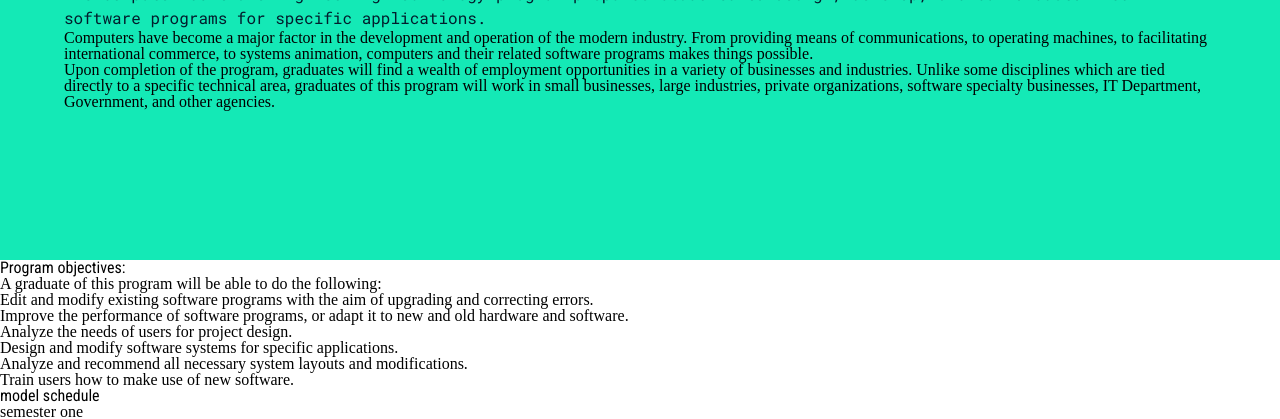
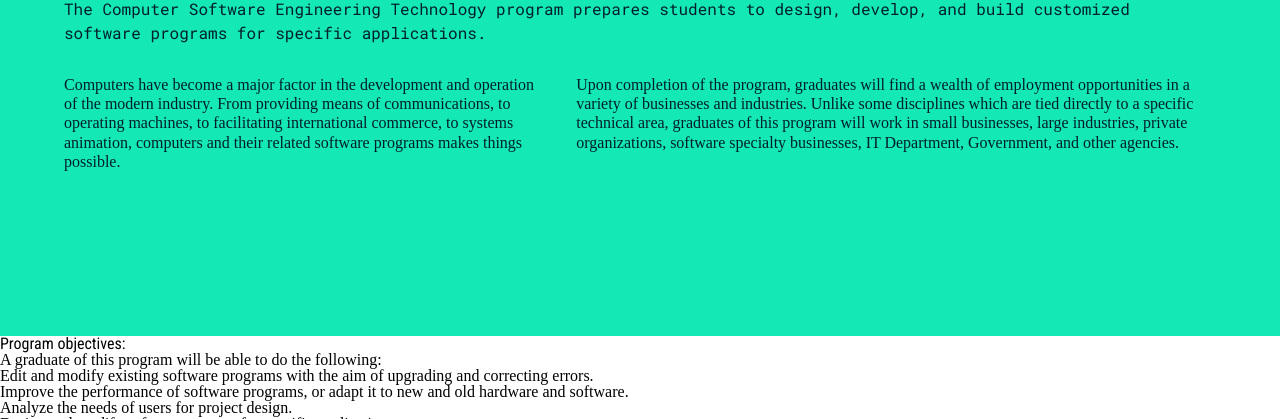
Before and after one commit to bobbyharrison/csetpage, a plain HTML site: page index.html in a window 1280 px wide. Shown: the part 681-1100 px from the top of the page. Drawn offline with Linux system fonts and the light colour scheme.

Commit message:
changed margin and other line

```diff
--- a/index.html
+++ b/index.html
@@ -36,11 +36,11 @@
   <article class="the-abs">
     <h2 class="contentheader">cset at thaddeus stevens college of technology</h2>
     <p class="mono">The Computer Software Engineering Technology program prepares students to design, develop, and build customized software programs for specific applications.</p>
+<div class="flex-row">
+<p class="copy">Computers have become a major factor in the development and operation of the modern industry. From providing means of communications, to operating machines, to facilitating international commerce, to systems animation, computers and their related software programs makes things possible.</p>
 
-<p>Computers have become a major factor in the development and operation of the modern industry. From providing means of communications, to operating machines, to facilitating international commerce, to systems animation, computers and their related software programs makes things possible.</p>
-
-<p>Upon completion of the program, graduates will find a wealth of employment opportunities in a variety of businesses and industries. Unlike some disciplines which are tied directly to a specific technical area, graduates of this program will work in small businesses, large industries, private organizations, software specialty businesses, IT Department, Government, and other agencies.</p>
-
+<p class="copy">Upon completion of the program, graduates will find a wealth of employment opportunities in a variety of businesses and industries. Unlike some disciplines which are tied directly to a specific technical area, graduates of this program will work in small businesses, large industries, private organizations, software specialty businesses, IT Department, Government, and other agencies.</p>
+</div>
     </article>
   </section>
 
--- a/style.css
+++ b/style.css
@@ -151,6 +151,44 @@ font-family: 'Gorgia', serif;
 font-size: 16px;
 line-height: 1.2;
 color: #021d2c;
+}
+
+
+ .the-abs .content-header,
+ .the-abs .mono,
+ .the-abs .copy {
+display: flex;
+flex-direction: column;
+
+
+ }
+
+
+.flex-row {
+display: flex;
+
+}
+
+
+.the-abs .content-header {
+margin: 15px 0;
 
 
 }
+
+.the-abs .mono {
+margin: 15px 0;
+
+
+}
+
+.flex-row .copy {
+margin: 15px;
+}
+
+.flex-row .copy:first-of-type {
+margin-left: 0px;
+
+
+
+}
```
